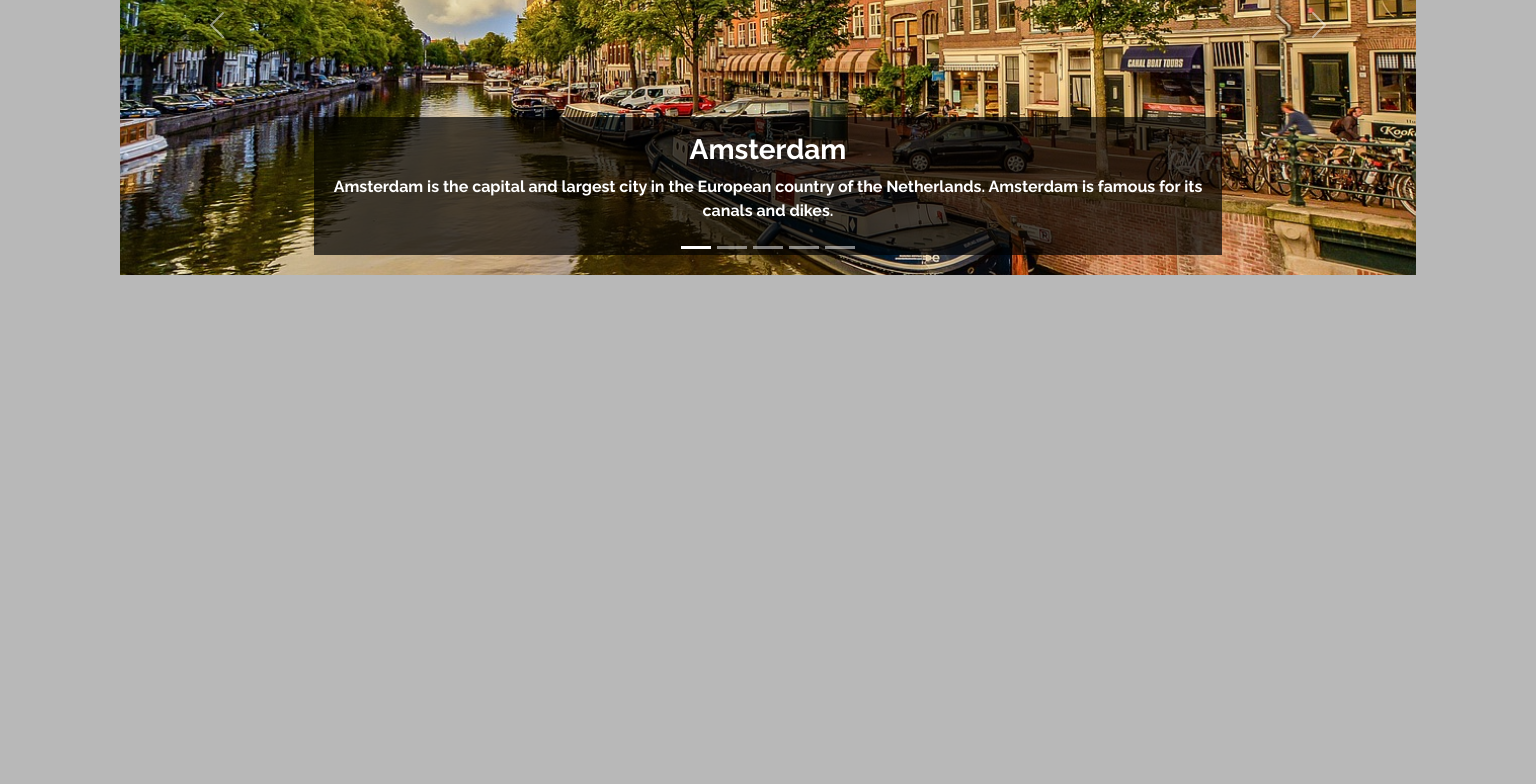
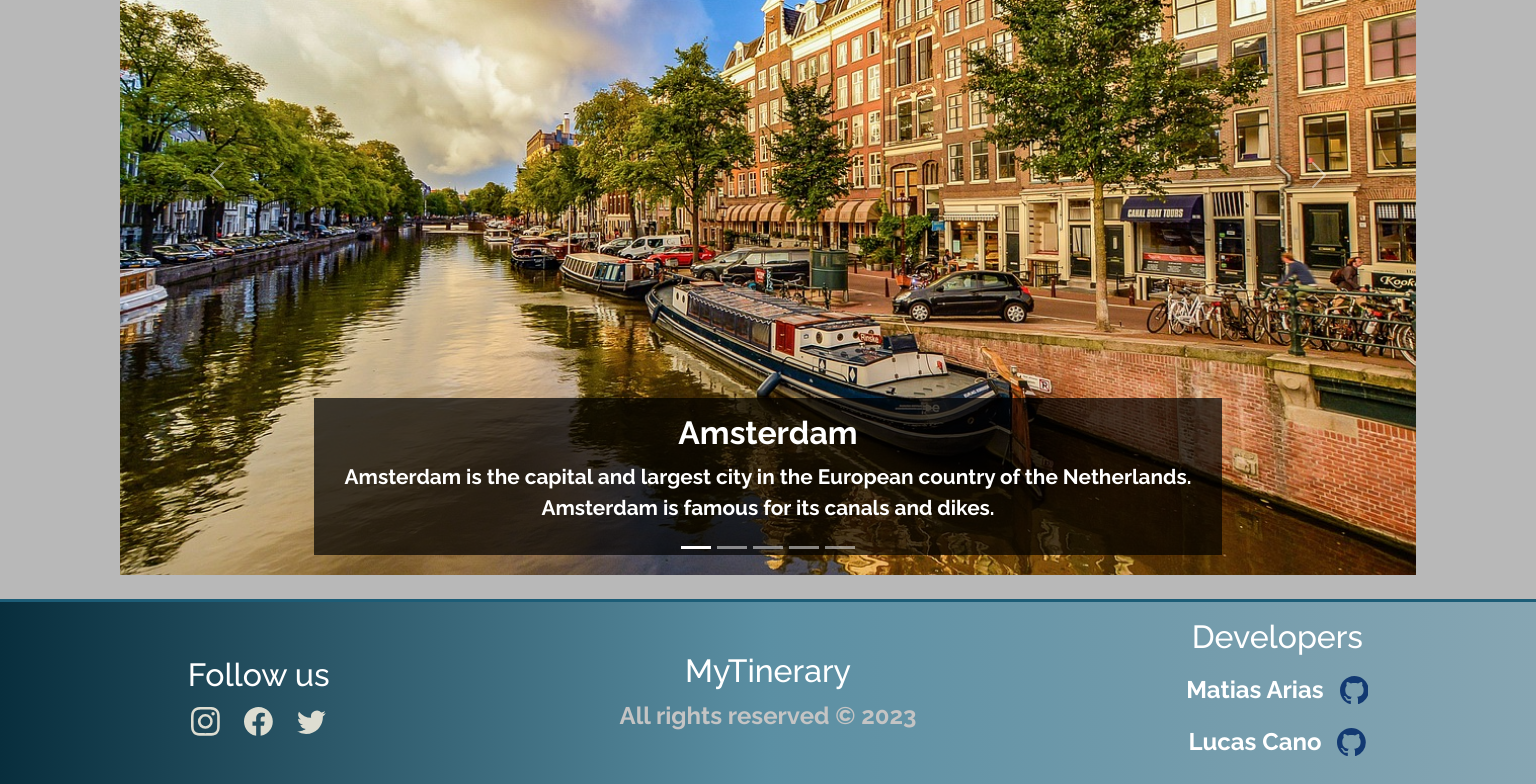
Before and after one commit to lucascano-dev/my-tinerary-app, a React (Create React App) app: page / in a window 1536 px wide. Shown: the part 1049-1833 px from the top of the page. Before the commit the page ends 1348 px from the top, so only its background shows below. Built offline with nearby package versions, Linux system fonts and the light colour scheme.

Commit message:
se agrego media queries a todo el proyecto

```diff
--- a/package.json
+++ b/package.json
@@ -10,6 +10,7 @@
     "react": "^18.2.0",
     "react-bootstrap": "^2.7.4",
     "react-dom": "^18.2.0",
+    "react-icons": "^4.8.0",
     "react-router-dom": "^6.10.0",
     "react-scripts": "5.0.1",
     "web-vitals": "^2.1.4"
--- a/src/components/carousell/Carousell.css
+++ b/src/components/carousell/Carousell.css
@@ -26,3 +26,39 @@
   color: #fff;
   font-weight: 700;
 }
+
+/* ----------------------- media queries ----------------------- */
+
+@media screen and (max-width: 576px) {
+  .carousell-title {
+    font-size: 1.3rem;
+  }
+
+  .carousell-description {
+    font-size: 1rem;
+  }
+}
+
+@media screen and (min-width: 577px) and (max-width: 768px) {
+  .carousell-title {
+    font-size: 1.5rem;
+  }
+
+  .carousell-description {
+    font-size: 1.1rem;
+  }
+}
+
+@media screen and (min-width: 1400px) {
+  .carousell-item {
+    height: 800px;
+  }
+
+  .carousell-title {
+    font-size: 2rem;
+  }
+
+  .carousell-description {
+    font-size: 1.3rem;
+  }
+}
--- /dev/null
+++ b/src/components/footer/Footer.css
@@ -0,0 +1,113 @@
+.footer {
+  height: auto;
+  width: 100%;
+  background: linear-gradient(to right, #082e3d, #5b8fa3, #87a6b3);
+  border-top: 3px solid #1c5d77;
+  padding: 1rem;
+}
+
+.footer-icon {
+  cursor: pointer;
+  color: #ddddd1;
+  font-size: 1.5rem;
+}
+
+.footer-icon:hover {
+  color: #139eb1;
+}
+
+.footer-github-icon {
+  color: #123972;
+  font-size: 1.5rem;
+}
+
+h6 {
+  color: #fff;
+  font-size: 1.7rem;
+  font-weight: 500;
+}
+
+.title-follow-us {
+  color: #fff;
+  font-size: 1.7rem;
+  font-weight: 500;
+}
+
+.title-copyright {
+  color: #c4c4c4;
+  font-weight: 700;
+  font-size: 1.2rem;
+}
+
+.title-developers {
+  color: #fff;
+  font-weight: 700;
+  font-size: 1.2rem;
+}
+
+/* -------------------------- media queries ---------------------- */
+
+@media screen and (max-width: 576px) {
+  .footer-github-icon {
+    color: #123972;
+    font-size: 1.5rem;
+  }
+
+  h6 {
+    color: #fff;
+    font-weight: 500;
+    font-size: 1.5rem;
+  }
+
+  .title-follow-us {
+    font-size: 1.5rem;
+  }
+}
+
+@media screen and (min-width: 577px) and (max-width: 768px) {
+  .footer-github-icon {
+    color: #123972;
+    font-size: 1.4rem;
+  }
+
+  h6 {
+    color: #fff;
+    font-weight: 500;
+    font-size: 1.4rem;
+  }
+
+  .title-follow-us {
+    font-size: 1.4rem;
+  }
+}
+
+@media screen and (min-width: 1400px) {
+  .footer-icon {
+    font-size: 1.8rem;
+  }
+
+  .footer-github-icon {
+    color: #123972;
+    font-size: 1.8rem;
+  }
+
+  h6 {
+    color: #fff;
+    font-size: 2rem;
+    font-weight: 500;
+  }
+
+  .title-follow-us {
+    color: #fff;
+    font-size: 2rem;
+    font-weight: 500;
+  }
+
+  .title-copyright {
+    font-size: 1.5rem;
+  }
+
+  .title-developers {
+    font-size: 1.5rem;
+  }
+}
--- /dev/null
+++ b/src/components/footer/Footer.jsx
@@ -0,0 +1,47 @@
+import React from "react";
+import { BsInstagram, BsFacebook, BsTwitter, BsGithub } from "react-icons/bs";
+import "./Footer.css";
+
+const Footer = () => {
+  return (
+    <footer className="footer">
+      <div className="row row-cols-1 row-cols-sm-2 row-cols-md-3 justify-content-center align-items-center row-gap-3">
+        <div className="d-flex flex-column justify-content-center align-items-center gap-2 p-2">
+          <span className="title-follow-us">Follow us</span>
+          <div className="d-flex justify-content-center align-items-center gap-4">
+            <BsInstagram className="footer-icon" />
+            <BsFacebook className="footer-icon" />
+            <BsTwitter className="footer-icon" />
+          </div>
+        </div>
+
+        <div className="d-flex flex-column justify-content-center align-items-center">
+          <h6>MyTinerary</h6>
+          <span className="title-copyright">
+            All rights reserved &#169; 2023
+          </span>
+        </div>
+
+        <div className="d-flex flex-column justify-content-center align-items-center">
+          <h6>Developers</h6>
+
+          <div className="d-flex justify-content-center align-items-center gap-3 p-2">
+            <span className="title-developers">Matias Arias</span>
+            <a href="https://github.com/matiarias" target="_blank">
+              <BsGithub className="footer-github-icon" />
+            </a>
+          </div>
+
+          <div className="d-flex justify-content-center align-items-center gap-3 p-2">
+            <span className="title-developers">Lucas Cano</span>
+            <a href="https://github.com/lucascano-dev" target="_blank">
+              <BsGithub className="footer-github-icon" />
+            </a>
+          </div>
+        </div>
+      </div>
+    </footer>
+  );
+};
+
+export default Footer;
--- a/src/components/header/Header.css
+++ b/src/components/header/Header.css
@@ -1,6 +1,5 @@
 .navbar {
   padding: 0.5rem 2rem;
-  /* background: linear-gradient(to right, #25657e, #689cb1); */
   backdrop-filter: blur(15px);
   border-bottom: 3px solid #216783;
 }
@@ -20,3 +19,47 @@
 .navlink:hover {
   color: #0a4a63;
 }
+
+/* ----------------------- media queries ----------------------- */
+
+@media screen and (max-width: 576px) {
+  .navbar {
+    padding: 0.5rem 1.5rem;
+  }
+
+  .nav-image {
+    height: 60px;
+  }
+
+  .navlink {
+    font-size: 1.3rem;
+  }
+}
+
+@media screen and (min-width: 577px) and (max-width: 768px) {
+  .navbar {
+    padding: 0.5rem 1.5rem;
+  }
+
+  .nav-image {
+    height: 70px;
+  }
+
+  .navlink {
+    font-size: 1.3rem;
+  }
+}
+
+@media screen and (min-width: 1400px) {
+  .navbar {
+    padding: 1rem 2rem;
+  }
+
+  .nav-image {
+    height: 100px;
+  }
+
+  .navlink {
+    font-size: 1.7rem;
+  }
+}
--- a/src/components/welcome/Welcome.css
+++ b/src/components/welcome/Welcome.css
@@ -30,7 +30,7 @@
 .overlay-title {
   color: #fff;
   font-weight: 700;
-  font-size: 4rem;
+  font-size: 3.5rem;
   text-align: center;
   text-shadow: 2px 2px 3px #e4dede;
 }
@@ -49,6 +49,39 @@
 .overlay-paragraph {
   color: #fff;
   font-weight: 700;
-  font-size: 1.5rem;
+  font-size: 1.3rem;
   text-align: center;
 }
+
+/* ----------------------- media queries ----------------------- */
+
+@media screen and (max-width: 576px) {
+  .overlay-title {
+    font-size: 2rem;
+    text-shadow: 1px 1px 3px #e4dede;
+  }
+
+  .overlay-paragraph {
+    font-size: 1rem;
+  }
+}
+
+@media screen and (min-width: 577px) and (max-width: 768px) {
+  .overlay-title {
+    font-size: 2.5rem;
+  }
+
+  .overlay-paragraph {
+    font-size: 1.2rem;
+  }
+}
+
+@media screen and (min-width: 1400px) {
+  .overlay-title {
+    font-size: 4.5rem;
+  }
+
+  .overlay-paragraph {
+    font-size: 1.8rem;
+  }
+}
--- a/src/pages/Home.jsx
+++ b/src/pages/Home.jsx
@@ -1,12 +1,14 @@
 import React from "react";
 import Welcome from "../components/welcome/Welcome";
 import Carousell from "../components/carousell/Carousell";
+import Footer from "../components/footer/Footer";
 
 const Home = () => {
   return (
     <>
       <Welcome />
       <Carousell />
+      <Footer />
     </>
   );
 };
```
Also changed, not shown: 1 other file (tests, documents, lock files or other folders).
